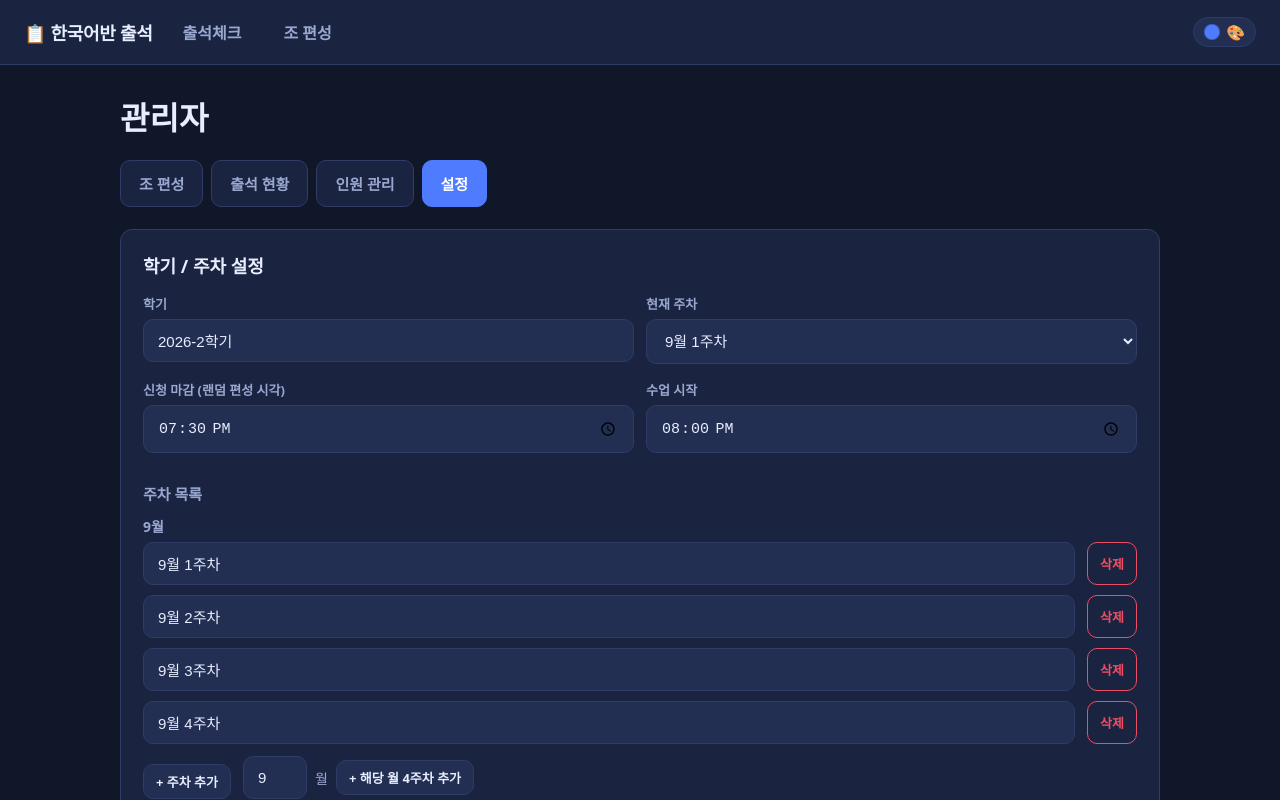
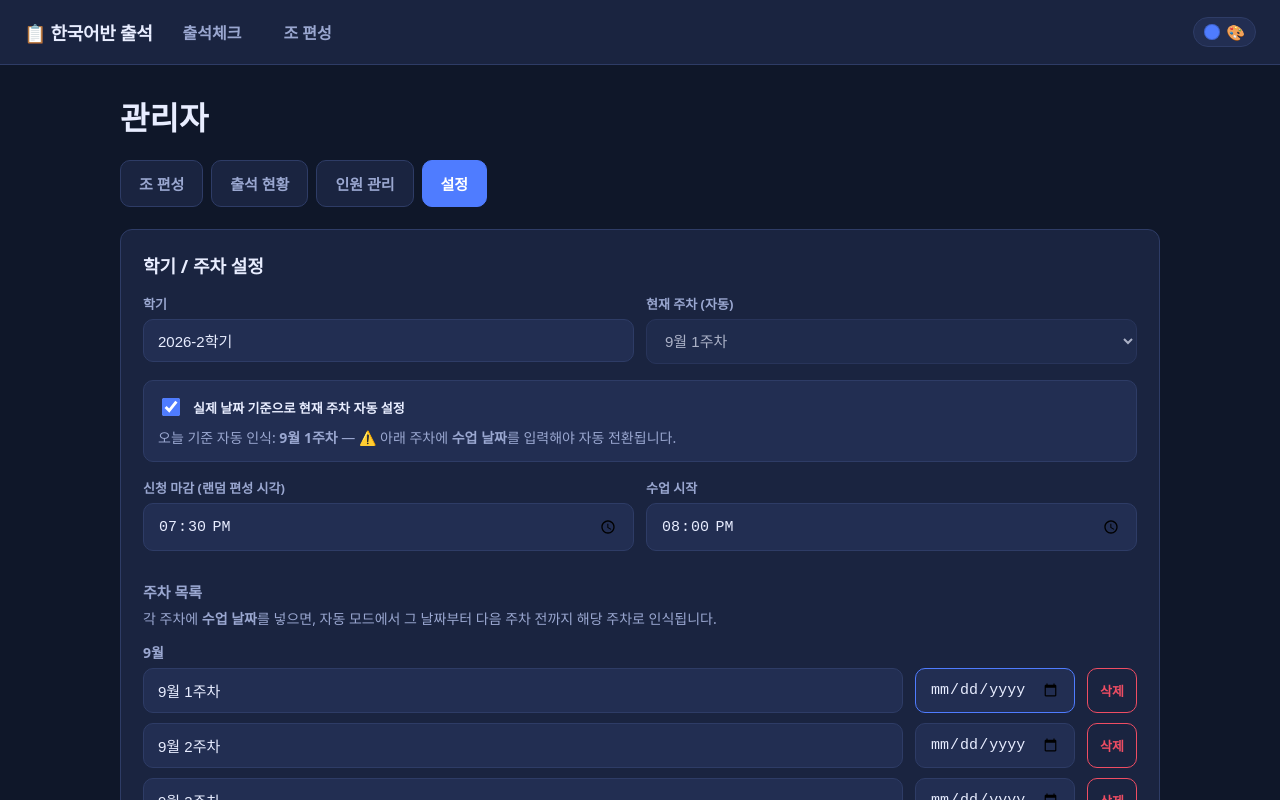
Before and after one commit to JinHwanCha/bicf, a Next.js app: page /admin in a window 1280 px wide. Both pictures are taken after a click on the button "설정". Shown: the top 800 px of the page. Built offline with nearby package versions, Linux system fonts and the light colour scheme.

Commit message:
update week

```diff
--- a/data/db.json
+++ b/data/db.json
@@ -2,6 +2,7 @@
   "settings": {
     "semester": "2026-2학기",
     "currentWeekId": "w1",
+    "autoWeek": true,
     "weeks": [
       {
         "id": "w1",
--- a/src/app/admin/page.tsx
+++ b/src/app/admin/page.tsx
@@ -10,8 +10,17 @@ import {
   type Settings,
   type Week,
 } from "@/lib/types";
+import { resolveCurrentWeekId } from "@/lib/week";
 
 type Tab = "groups" | "attendance" | "people" | "settings";
+
+/** Settings as returned by the API, with the date-resolved current week. */
+type SettingsResponse = Settings & { effectiveWeekId?: string };
+
+/** The effective current week id (auto date-based when enabled). */
+function effectiveWeekId(s: SettingsResponse): string {
+  return s.effectiveWeekId ?? s.currentWeekId;
+}
 
 /** Extract the "N월" month label from a week label like "9월 2주차". */
 function monthOf(label: string): string {
@@ -78,7 +87,7 @@ function EditableName({
 
 export default function AdminPage() {
   const [tab, setTab] = useState<Tab>("groups");
-  const [settings, setSettings] = useState<Settings | null>(null);
+  const [settings, setSettings] = useState<SettingsResponse | null>(null);
   const [people, setPeople] = useState<Person[]>([]);
   const [attendance, setAttendance] = useState<AttendanceRecord[]>([]);
   const [session, setSession] = useState<GroupSession | null>(null);
@@ -196,7 +205,7 @@ function GroupsTab({
   onChange,
   flash,
 }: {
-  settings: Settings;
+  settings: SettingsResponse;
   people: Person[];
   attendance: AttendanceRecord[];
   session: GroupSession | null;
@@ -206,20 +215,18 @@ function GroupsTab({
   onChange: () => Promise<void>;
   flash: (m: string) => void;
 }) {
+  const weekId = effectiveWeekId(settings);
   const weekLabel =
-    settings.weeks.find((w) => w.id === settings.currentWeekId)?.label ??
-    settings.currentWeekId;
+    settings.weeks.find((w) => w.id === weekId)?.label ?? weekId;
 
   const attendeeIds = useMemo(
     () =>
       attendance
         .filter(
-          (a) =>
-            a.weekId === settings.currentWeekId &&
-            a.semester === settings.semester
+          (a) => a.weekId === weekId && a.semester === settings.semester
         )
         .map((a) => a.personId),
-    [attendance, settings]
+    [attendance, settings, weekId]
   );
 
   const attendeeCount = attendeeIds.length;
@@ -350,7 +357,7 @@ function AttendanceTab({
   people,
   attendance,
 }: {
-  settings: Settings;
+  settings: SettingsResponse;
   people: Person[];
   attendance: AttendanceRecord[];
 }) {
@@ -364,6 +371,7 @@ function AttendanceTab({
     return m;
   }, [semesterRecords]);
 
+  const curWeekId = effectiveWeekId(settings);
   const totalWeeks = settings.weeks.length || 1;
   const students = people.filter((p) => !p.isTeacher);
   const teachers = people.filter((p) => p.isTeacher);
@@ -379,7 +387,7 @@ function AttendanceTab({
   }, [settings.weeks]);
 
   const currentMonth = monthOf(
-    settings.weeks.find((w) => w.id === settings.currentWeekId)?.label ?? ""
+    settings.weeks.find((w) => w.id === curWeekId)?.label ?? ""
   );
 
   // "전체" shows all weeks; otherwise only the selected month's weeks.
@@ -393,7 +401,7 @@ function AttendanceTab({
       : settings.weeks.filter((w) => monthOf(w.label) === monthFilter);
 
   const currentWeekCount = semesterRecords.filter(
-    (a) => a.weekId === settings.currentWeekId
+    (a) => a.weekId === curWeekId
   ).length;
 
   // Attendance rate over the currently visible weeks (selected month or all).
@@ -653,20 +661,42 @@ function SettingsTab({
   onSaved,
   flash,
 }: {
-  settings: Settings;
+  settings: SettingsResponse;
   onSaved: () => Promise<void>;
   flash: (m: string) => void;
 }) {
   const [semester, setSemester] = useState(settings.semester);
   const [currentWeekId, setCurrentWeekId] = useState(settings.currentWeekId);
+  const [autoWeek, setAutoWeek] = useState(settings.autoWeek ?? true);
   const [signupDeadline, setSignupDeadline] = useState(settings.signupDeadline);
   const [classTime, setClassTime] = useState(settings.classTime);
   const [weeks, setWeeks] = useState<Week[]>(settings.weeks);
   const [newMonth, setNewMonth] = useState<number>(9);
   const [saving, setSaving] = useState(false);
 
+  function ymd(d: Date): string {
+    const y = d.getFullYear();
+    const m = String(d.getMonth() + 1).padStart(2, "0");
+    const dd = String(d.getDate()).padStart(2, "0");
+    return `${y}-${m}-${dd}`;
+  }
+  function addDays(date: string, days: number): string {
+    const d = new Date(`${date}T00:00:00`);
+    d.setDate(d.getDate() + days);
+    return ymd(d);
+  }
+  function lastYear(ws: Week[]): number {
+    for (let i = ws.length - 1; i >= 0; i--) {
+      if (ws[i].date) return Number(ws[i].date!.slice(0, 4));
+    }
+    return new Date().getFullYear();
+  }
+
   function updateWeekLabel(id: string, label: string) {
     setWeeks((ws) => ws.map((w) => (w.id === id ? { ...w, label } : w)));
+  }
+  function updateWeekDate(id: string, date: string) {
+    setWeeks((ws) => ws.map((w) => (w.id === id ? { ...w, date } : w)));
   }
   function addWeek() {
     setWeeks((ws) => {
@@ -677,18 +707,24 @@ function SettingsTab({
       ).length;
       const id = `w${Date.now().toString(36)}`;
       const label = mo ? `${mo}월 ${moCount + 1}주차` : `${ws.length + 1}주차`;
-      return [...ws, { id, label }];
+      const date = last?.date ? addDays(last.date, 7) : undefined;
+      return [...ws, { id, label, date }];
     });
   }
   function addMonth(month: number) {
     const base = Date.now().toString(36);
-    setWeeks((ws) => [
-      ...ws,
-      ...[1, 2, 3, 4].map((n, i) => ({
-        id: `w${base}${i}`,
-        label: `${month}월 ${n}주차`,
-      })),
-    ]);
+    setWeeks((ws) => {
+      const year = lastYear(ws);
+      const first = `${year}-${String(month).padStart(2, "0")}-01`;
+      return [
+        ...ws,
+        ...[1, 2, 3, 4].map((n, i) => ({
+          id: `w${base}${i}`,
+          label: `${month}월 ${n}주차`,
+          date: addDays(first, (n - 1) * 7),
+        })),
+      ];
+    });
   }
   function removeWeek(id: string) {
     setWeeks((ws) => ws.filter((w) => w.id !== id));
@@ -697,6 +733,15 @@ function SettingsTab({
       if (remaining[0]) setCurrentWeekId(remaining[0].id);
     }
   }
+
+  // Live preview of which week today's date resolves to.
+  const liveWeekId = resolveCurrentWeekId(
+    { ...settings, autoWeek, currentWeekId, weeks },
+    new Date()
+  );
+  const liveWeekLabel =
+    weeks.find((w) => w.id === liveWeekId)?.label ?? "(없음)";
+  const datedCount = weeks.filter((w) => w.date).length;
 
   async function save() {
     setSaving(true);
@@ -707,6 +752,7 @@ function SettingsTab({
         body: JSON.stringify({
           semester,
           currentWeekId,
+          autoWeek,
           signupDeadline,
           classTime,
           weeks,
@@ -733,9 +779,10 @@ function SettingsTab({
           />
         </div>
         <div className="field" style={{ flex: 1, minWidth: 160 }}>
-          <label>현재 주차</label>
+          <label>현재 주차 {autoWeek && "(자동)"}</label>
           <select
-            value={currentWeekId}
+            value={autoWeek ? liveWeekId : currentWeekId}
+            disabled={autoWeek}
             onChange={(e) => setCurrentWeekId(e.target.value)}
           >
             {weeks.map((w) => (
@@ -745,6 +792,41 @@ function SettingsTab({
             ))}
           </select>
         </div>
+      </div>
+
+      <div
+        className="field"
+        style={{
+          background: "var(--panel-2)",
+          border: "1px solid var(--border)",
+          borderRadius: 10,
+          padding: 14,
+        }}
+      >
+        <label className="checkbox" style={{ marginBottom: 8 }}>
+          <input
+            type="checkbox"
+            checked={autoWeek}
+            onChange={(e) => setAutoWeek(e.target.checked)}
+          />
+          실제 날짜 기준으로 현재 주차 자동 설정
+        </label>
+        {autoWeek ? (
+          <p className="muted" style={{ margin: 0 }}>
+            오늘 기준 자동 인식: <strong>{liveWeekLabel}</strong>
+            {datedCount === 0 && (
+              <>
+                {" "}
+                — ⚠️ 아래 주차에 <strong>수업 날짜</strong>를 입력해야 자동
+                전환됩니다.
+              </>
+            )}
+          </p>
+        ) : (
+          <p className="muted" style={{ margin: 0 }}>
+            수동 모드입니다. 위에서 현재 주차를 직접 선택하세요.
+          </p>
+        )}
       </div>
 
       <div className="row">
@@ -767,11 +849,16 @@ function SettingsTab({
       </div>
 
       <h3 style={{ marginTop: 14 }}>주차 목록</h3>
+      <p className="muted" style={{ marginTop: -6 }}>
+        각 주차에 <strong>수업 날짜</strong>를 넣으면, 자동 모드에서 그 날짜부터
+        다음 주차 전까지 해당 주차로 인식됩니다.
+      </p>
       {weeks.map((w, i) => {
         const mo = w.label.match(/(\d+)\s*월/)?.[0] ?? "기타";
         const prevMo =
           i > 0 ? weeks[i - 1].label.match(/(\d+)\s*월/)?.[0] ?? "기타" : null;
         const showHeader = mo !== prevMo;
+        const isCurrent = w.id === liveWeekId;
         return (
           <div key={w.id}>
             {showHeader && (
@@ -787,7 +874,17 @@ function SettingsTab({
                 type="text"
                 value={w.label}
                 onChange={(e) => updateWeekLabel(w.id, e.target.value)}
-                style={{ flex: 1 }}
+                style={{ flex: 1, minWidth: 120 }}
+              />
+              <input
+                type="date"
+                value={w.date ?? ""}
+                onChange={(e) => updateWeekDate(w.id, e.target.value)}
+                style={{
+                  width: 160,
+                  borderColor: isCurrent ? "var(--primary)" : undefined,
+                }}
+                title="수업 날짜"
               />
               <button
                 className="danger"
--- a/src/app/api/attendance/route.ts
+++ b/src/app/api/attendance/route.ts
@@ -1,6 +1,7 @@
 import { NextResponse } from "next/server";
 import { readDB, updateDB } from "@/lib/db";
 import { normalizeName, normalizePhoneLast4 } from "@/lib/normalize";
+import { resolveCurrentWeekId } from "@/lib/week";
 import { LEVELS, type KoreanLevel, type Person } from "@/lib/types";
 
 export const dynamic = "force-dynamic";
@@ -56,7 +57,8 @@ export async function POST(req: Request) {
   }
 
   const result = await updateDB((db) => {
-    const { semester, currentWeekId } = db.settings;
+    const semester = db.settings.semester;
+    const currentWeekId = resolveCurrentWeekId(db.settings);
 
     let person = db.people.find(
       (p) => p.nameKey === nameKey && p.phoneLast4 === phoneLast4
--- a/src/app/api/board/route.ts
+++ b/src/app/api/board/route.ts
@@ -1,5 +1,6 @@
 import { NextResponse } from "next/server";
 import { readDB } from "@/lib/db";
+import { resolveCurrentWeekId } from "@/lib/week";
 
 export const dynamic = "force-dynamic";
 
@@ -10,7 +11,7 @@ export const dynamic = "force-dynamic";
 export async function GET(req: Request) {
   const { searchParams } = new URL(req.url);
   const db = await readDB();
-  const weekId = searchParams.get("weekId") || db.settings.currentWeekId;
+  const weekId = searchParams.get("weekId") || resolveCurrentWeekId(db.settings);
   const semester = db.settings.semester;
   const id = `${semester}::${weekId}`;
   const session = db.sessions.find((s) => s.id === id) ?? null;
--- a/src/app/api/groups/route.ts
+++ b/src/app/api/groups/route.ts
@@ -1,6 +1,7 @@
 import { NextResponse } from "next/server";
 import { readDB, updateDB } from "@/lib/db";
 import { assignLate, generateGroups } from "@/lib/classify";
+import { resolveCurrentWeekId } from "@/lib/week";
 import type { DB, GroupSession, Person } from "@/lib/types";
 
 export const dynamic = "force-dynamic";
@@ -22,7 +23,7 @@ function attendeesFor(db: DB, semester: string, weekId: string): Person[] {
 export async function GET(req: Request) {
   const { searchParams } = new URL(req.url);
   const db = await readDB();
-  const weekId = searchParams.get("weekId") || db.settings.currentWeekId;
+  const weekId = searchParams.get("weekId") || resolveCurrentWeekId(db.settings);
   const id = sessionId(db.settings.semester, weekId);
   const session = db.sessions.find((s) => s.id === id) ?? null;
   return NextResponse.json(session);
@@ -38,7 +39,7 @@ export async function POST(req: Request) {
 
   const result = await updateDB((db) => {
     const semester = db.settings.semester;
-    const weekId = body.weekId || db.settings.currentWeekId;
+    const weekId = body.weekId || resolveCurrentWeekId(db.settings);
     const id = sessionId(semester, weekId);
     const attendees = attendeesFor(db, semester, weekId);
 
--- a/src/app/attendance/page.tsx
+++ b/src/app/attendance/page.tsx
@@ -2,6 +2,8 @@
 
 import { useEffect, useState } from "react";
 import { LEVELS, type KoreanLevel, type Settings } from "@/lib/types";
+
+type SettingsResponse = Settings & { effectiveWeekId?: string };
 
 interface CheckInResult {
   person: { id: string; name: string };
@@ -11,7 +13,7 @@ interface CheckInResult {
 }
 
 export default function AttendancePage() {
-  const [settings, setSettings] = useState<Settings | null>(null);
+  const [settings, setSettings] = useState<SettingsResponse | null>(null);
   const [name, setName] = useState("");
   const [phone, setPhone] = useState("");
   const [level, setLevel] = useState<KoreanLevel | null>(null);
@@ -29,7 +31,7 @@ export default function AttendancePage() {
   }, []);
 
   const currentWeek = settings?.weeks.find(
-    (w) => w.id === settings.currentWeekId
+    (w) => w.id === (settings.effectiveWeekId ?? settings.currentWeekId)
   );
 
   async function findMyGroup(personId: string) {
--- a/src/app/globals.css
+++ b/src/app/globals.css
@@ -259,6 +259,7 @@ label {
 
 input[type="text"],
 input[type="time"],
+input[type="date"],
 select {
   width: 100%;
   padding: 12px 14px;
--- a/src/lib/db.ts
+++ b/src/lib/db.ts
@@ -12,6 +12,7 @@ const DEFAULT_DB: DB = {
   settings: {
     semester: "2026-2학기",
     currentWeekId: "w1",
+    autoWeek: true,
     weeks: [
       { id: "w1", label: "9월 1주차" },
       { id: "w2", label: "9월 2주차" },
--- a/src/lib/types.ts
+++ b/src/lib/types.ts
@@ -28,11 +28,15 @@ export interface AttendanceRecord {
 export interface Week {
   id: string;
   label: string; // e.g. "9월 1주차"
+  /** Class date for this week, "YYYY-MM-DD" (local). Used for auto week selection. */
+  date?: string;
 }
 
 export interface Settings {
   semester: string;
   currentWeekId: string;
+  /** When true, the current week is derived from today's date instead of currentWeekId. */
+  autoWeek: boolean;
   weeks: Week[];
   /** "HH:mm" — first random grouping happens at this time. */
   signupDeadline: string;
--- /dev/null
+++ b/src/lib/week.ts
@@ -0,0 +1,42 @@
+import type { Settings } from "./types";
+
+/** Today's local date as "YYYY-MM-DD". */
+export function localToday(now: Date = new Date()): string {
+  const yyyy = now.getFullYear();
+  const mm = String(now.getMonth() + 1).padStart(2, "0");
+  const dd = String(now.getDate()).padStart(2, "0");
+  return `${yyyy}-${mm}-${dd}`;
+}
+
+/**
+ * Decide which week is "current".
+ *
+ * When `autoWeek` is on and weeks have dates, pick the latest week whose
+ * class date is on or before today (so the week stays active from its class
+ * day until the next week's class day). Before the first dated week, the
+ * first dated week is used. Falls back to the manually stored `currentWeekId`
+ * when auto mode is off or no week has a date.
+ */
+export function resolveCurrentWeekId(
+  settings: Settings,
+  now: Date = new Date()
+): string {
+  const fallback = settings.currentWeekId || settings.weeks[0]?.id || "";
+
+  if (!settings.autoWeek) return fallback;
+
+  const dated = settings.weeks
+    .filter((w) => !!w.date)
+    .sort((a, b) => (a.date! < b.date! ? -1 : a.date! > b.date! ? 1 : 0));
+
+  if (dated.length === 0) return fallback;
+
+  const today = localToday(now);
+
+  let chosen = dated[0]; // before the first class -> first week
+  for (const w of dated) {
+    if (w.date! <= today) chosen = w;
+    else break;
+  }
+  return chosen.id;
+}
```
Also changed, not shown: src/app/api/settings/route.ts (+9 -2 lines).
